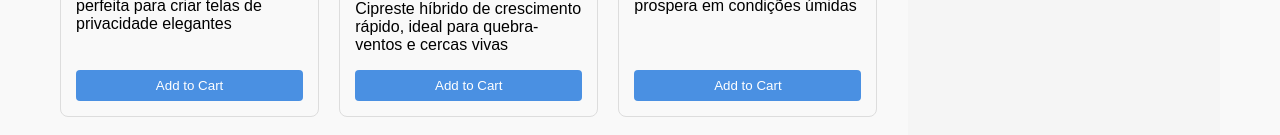
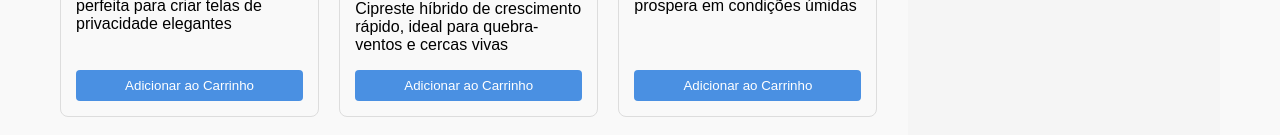
Before and after one commit to E-Cypress/cypress, a React (Create React App) app: page / in a window 1280 px wide. Shown: the part 464-599 px from the top of the page. Built offline with nearby package versions, Linux system fonts and the light colour scheme.

Commit message:
update text

```diff
--- a/src/components/ProductItem.js
+++ b/src/components/ProductItem.js
@@ -17,7 +17,7 @@ const ProductItem = ({ product, addToCart }) => {
         onClick={() => addToCart(product)}
         data-cy="add-to-cart-button"
       >
-        Add to Cart
+        Adicionar ao Carrinho
       </button>
     </div>
   );
```
